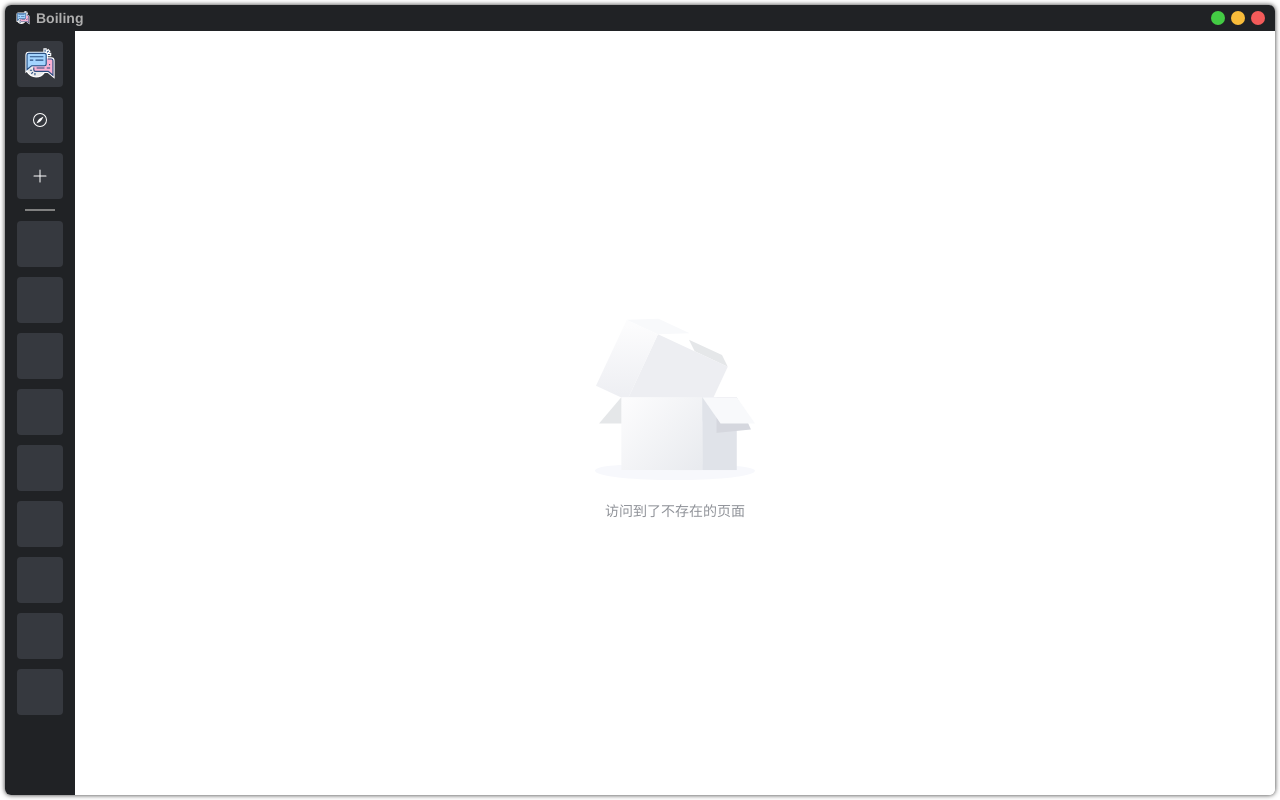
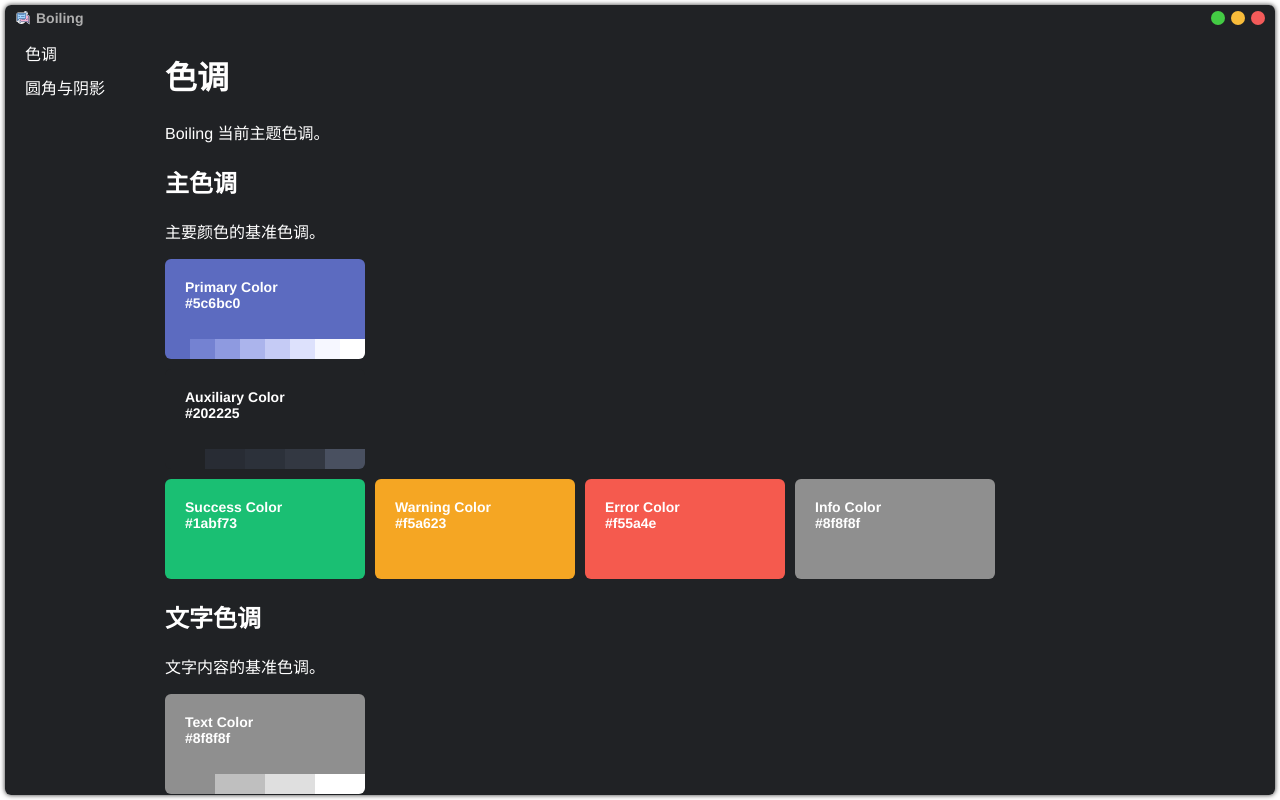
Before and after one commit to boiling-js/boiling, a Vue app in the folder packages/frontend/: page /theme in a window 1280 px wide. Built offline with nearby package versions, Linux system fonts and the light colour scheme.

Commit message:
feat(frontend): theme

```diff
--- a/packages/frontend/src/assets/element.scss
+++ b/packages/frontend/src/assets/element.scss
@@ -1,6 +1,31 @@
 @forward "element-plus/theme-chalk/src/common/var.scss" with (
   $colors: (
-    "primary": ("base": #5865f2)
+    "white": #202225,
+    "black": #ffffff,
+    "primary": (
+      "base": #5c6bc0,
+    ),
+    "success": (
+      "base": #1abf73,
+    ),
+    "warning": (
+      "base": #f5a623,
+    ),
+    "danger": (
+      "base": #f55a4e,
+    ),
+    "error": (
+      "base": #f55a4e,
+    ),
+    "info": (
+      "base": #8f8f8f,
+    )
+  ),
+  $text-color: (
+    "primary": #8f8f8f,
+    "regular": #bfbfbf,
+    "secondary": #dfdfdf,
+    "placeholder": #ffffff
   )
 );
 
--- /dev/null
+++ b/packages/frontend/src/components/ColorsCard.vue
@@ -0,0 +1,54 @@
+<template>
+  <div class="colors-card">
+    <div class="main"
+         :style="{
+           color: color,
+           backgroundColor: colors[0]
+         }">
+      <span>{{ title }}</span>
+      <br>
+      <span>{{ colors[0] }}</span>
+    </div>
+    <div class="colors">
+      <div v-for="c in colors" :key="c"
+           class="color" :style="{
+             backgroundColor: c
+           }"/>
+    </div>
+  </div>
+</template>
+
+<script lang="ts" setup>
+withDefaults(defineProps<{
+  title: string
+  color?: string
+  colors: string[]
+}>(), {
+  color: 'white'
+})
+</script>
+
+<style lang="scss" scoped>
+div.colors-card {
+  display: flex;
+  flex-direction: column;
+  width: 200px;
+  height: 100px;
+  overflow: hidden;
+  border-radius: 6px;
+  > div.main {
+    flex-grow: 1;
+    padding: 20px;
+    font-size: 14px;
+    font-weight: bold;
+  }
+  > div.colors {
+    display: flex;
+    height: 20px;
+    > div.color {
+      flex-grow: 1;
+      min-width: 20px;
+    }
+  }
+}
+</style>
--- a/packages/frontend/src/router.ts
+++ b/packages/frontend/src/router.ts
@@ -3,7 +3,7 @@ import { createRouter, createWebHistory } from 'vue-router'
 const router = createRouter({
   history: createWebHistory(),
   routes: [{
-    path: '/', redirect: '/login'
+    path: '/', redirect: '/home'
   }, {
     path: '/home',
     name: 'home',
@@ -17,6 +17,9 @@ const router = createRouter({
     name: 'register',
     component: () => import('./views/Register.vue')
   }, {
+    path: '/theme',
+    component: () => import('./views/Theme.vue')
+  }, {
     path: '/:pathMatch(.*)*',
     component: () => import('element-plus').then(({ ElEmpty }) => ElEmpty),
     props: { description: '访问到了不存在的页面' }
--- /dev/null
+++ b/packages/frontend/src/views/Theme.vue
@@ -0,0 +1,106 @@
+<template>
+  <div class="directory">
+    <ul>
+      <li>色调</li>
+      <li>圆角与阴影</li>
+    </ul>
+  </div>
+  <el-scrollbar>
+    <h1>色调</h1>
+    <p>Boiling 当前主题色调。</p>
+    <h2>主色调</h2>
+    <p>主要颜色的基准色调。</p>
+    <colors-card title="Primary Color"
+                 :colors="primaryColors"/>
+    <colors-card style="margin-top: 10px;"
+                 title="Auxiliary Color"
+                 :colors="auxiliaryColors"/>
+    <div class="cards" style="margin-top: 10px;">
+      <colors-card title="Success Color"
+                   :colors="successColors"/>
+      <colors-card title="Warning Color"
+                   :colors="warningColors"/>
+      <colors-card title="Error Color"
+                   :colors="errorColors"/>
+      <colors-card title="Info Color"
+                   :colors="infoColors"/>
+    </div>
+    <h2>文字色调</h2>
+    <p>文字内容的基准色调。</p>
+    <colors-card title="Text Color"
+                 :colors="textColors"/>
+    <h1>圆角与阴影</h1>
+    <h2>圆角</h2>
+    <p>项目的圆角弧度。</p>
+  </el-scrollbar>
+</template>
+
+<script lang="ts" setup>
+import { useStore } from 'vuex'
+import { onMounted, onUnmounted } from 'vue'
+import { ElScrollbar } from 'element-plus'
+import ColorsCard from '../components/ColorsCard.vue'
+
+const
+  store = useStore(),
+  primaryColors = [
+    '#5c6bc0', '#7482d2', '#8e9ae0', '#abb4ec',
+    '#c5cbf5', '#dde1fc', '#f6f7ff', '#ffffff'
+  ],
+  auxiliaryColors = [
+    '#202225',
+    '#282c34', '#2c313a', '#333842', '#495060'
+  ],
+  successColors = [ '#1abf73'  ],
+  warningColors = [ '#f5a623' ],
+  errorColors = [ '#f55a4e' ],
+  infoColors = [ '#8f8f8f' ],
+  textColors = [
+    '#8f8f8f', '#bfbfbf', '#dfdfdf', '#ffffff'
+  ]
+
+onMounted(() => {
+  store.commit('setLeftSelectorHidden', true)
+})
+onUnmounted(() => {
+  store.commit('toggleLeftSelector')
+})
+</script>
+
+<style lang="scss">
+div.container {
+  color: #fff;
+  background-color: #202225;
+}
+</style>
+
+<style lang="scss" scoped>
+div.directory {
+  padding: 10px 20px;
+  width: 100px;
+  > ul {
+    display: flex;
+    flex-direction: column;
+    row-gap: 10px;
+    padding: 0;
+    margin: 0;
+    > li {
+      display: block;
+    }
+  }
+}
+div.el-scrollbar {
+  flex-grow: 1;
+  margin-left: 20px;
+  :deep(div.el-scrollbar__view) {
+    padding-bottom: 20px;
+  }
+  &__view {
+    > div.cards {
+      display: flex;
+      justify-content: start;
+      column-gap: 10px;
+    }
+  }
+}
+</style>
```
